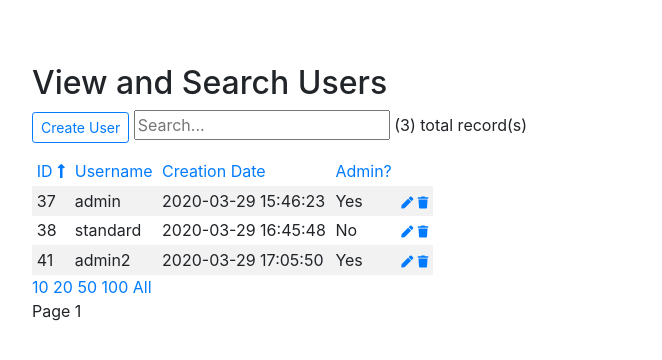
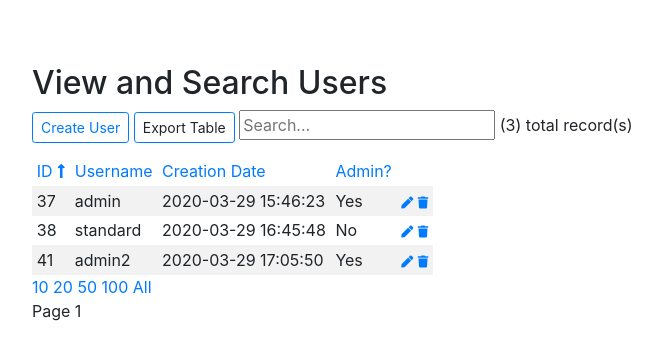
Before and after one commit to NoMagicMike/KSU-PMO-Capstone, a PHP site: page /get_user.php in a window 1280 px wide. Shown: the part 76-436 px from the top of the page, without its empty margins (0-662 px from the left). Run offline with PHP 8.4, Linux system fonts and the light colour scheme; a user stored in the database is signed in; data comes from the database, SQL or seed files in the repository; some libraries are stand-ins or nearby versions.

Commit message:
Can now export tables (Known bug, ID column in admin users table)

```diff
--- a/approve_project.php
+++ b/approve_project.php
@@ -157,6 +157,9 @@
 		<div class="d-inline-block">
 			<a class="btn btn-outline-primary btn-sm" href="create_project.php" role="button">Create Project</a>
 		</div>
+    <div class="d-inline-block">
+			<a class="btn btn-outline-primary btn-sm" role="button" onclick="ExportExcel('xlsx')">Export Table</a>
+		</div>
 		<div class="d-inline-block">
 			<form action="approve_project.php" method="get">
 				<input type="text" name="search" placeholder="Search..." value="<?=isset($_GET['search']) ? htmlentities($_GET['search'], ENT_QUOTES) : ''?>">
@@ -166,7 +169,7 @@
 	</div>
 	<!--end of container for the Create_project.php button link and custom search bar-->
 	<!--Beginning of table for records to be displayed-->
-	<table class="table-responsive table-striped table-sm"> <!-- class="table-responsive table-striped table-sm" -->
+	<table class="table-responsive table-striped table-sm" id="exportable_table"> <!-- class="table-responsive table-striped table-sm" -->
 		    <!--beginning of table column header row-->
 				<!--The records are ordered by project_id by default, but if the user clicks the
 				column heading i.e. "Title", the records will then be ordered by "Title".-->
--- a/get_project.php
+++ b/get_project.php
@@ -145,6 +145,9 @@
 			<a class="btn btn-outline-primary btn-sm" href="create_project.php" role="button">Create Project</a>
 		</div>
 		<div class="d-inline-block">
+			<a class="btn btn-outline-primary btn-sm" role="button" onclick="ExportExcel('xlsx')">Export Table</a>
+		</div>
+		<div class="d-inline-block">
 			<form action="get_project.php" method="get">
 				<input type="text" name="search" placeholder="Search..." value="<?=isset($_GET['search']) ? htmlentities($_GET['search'], ENT_QUOTES) : ''?>">
 			</form>
@@ -153,7 +156,7 @@
 	</div>
 	<!--end of container for the Create_project.php button link and custom search bar-->
 	<!--Beginning of table for records to be displayed-->
-	<table class="table-responsive table-striped table-sm"> <!-- class="table-responsive table-striped table-sm" -->
+	<table class="table-responsive table-striped table-sm" id="exportable_table"> <!-- class="table-responsive table-striped table-sm" -->
 		    <!--beginning of table column header row-->
 				<!--The records are ordered by project_id by default, but if the user clicks the
 				column heading i.e. "Title", the records will then be ordered by "Title".-->
--- a/get_user.php
+++ b/get_user.php
@@ -103,6 +103,9 @@
 		<div class="d-inline-block">
 			<a class="btn btn-outline-primary btn-sm" href="add_user.php" role="button">Create User</a>
 		</div>
+    <div class="d-inline-block">
+			<a class="btn btn-outline-primary btn-sm" role="button" onclick="ExportExcel('xlsx')">Export Table</a>
+		</div>
 		<div class="d-inline-block">
 			<form action="get_user.php" method="get">
 				<input type="text" name="search" placeholder="Search..." value="<?=isset($_GET['search']) ? htmlentities($_GET['search'], ENT_QUOTES) : ''?>">
@@ -113,7 +116,7 @@
 	<!--end of container for the add_user.php button link and custom search bar-->
 	<!--Beginning of table for records to be displayed-->
 	<!-- class="table table-striped" -->
-	<table class="table-responsive table-striped table-sm"><!-- class="table-responsive table-striped table-sm" -->
+	<table class="table-responsive table-striped table-sm" id="exportable_table"><!-- class="table-responsive table-striped table-sm" -->
 		    <!--beginning of table column header row-->
 				<!--The records are ordered by user_id by default, but if the user clicks the
 				column heading i.e. "Title", the records will then be ordered by "Title".-->
--- a/pmo_functions.php
+++ b/pmo_functions.php
@@ -64,6 +64,18 @@
     <script src="https://stackpath.bootstrapcdn.com/bootstrap/4.4.1/js/bootstrap.min.js" integrity="sha384-wfSDF2E50Y2D1uUdj0O3uMBJnjuUD4Ih7YwaYd1iqfktj0Uod8GCExl3Og8ifwB6" crossorigin="anonymous"></script>
     <!--link all the pages to the external styling css file, pmo_style.css-->
 		<link href="pmo_style.css" rel="stylesheet" type="text/css">
+    <script src="export.js"></script>
+    <script type="text/javascript" src="https://unpkg.com/xlsx@0.15.1/dist/xlsx.full.min.js"></script>
+
+    <script type="text/javascript">
+       function ExportExcel(type, fn, dl) {
+          var elt = document.getElementById('exportable_table');
+          var wb = XLSX.utils.table_to_book(elt, {sheet:"Sheet JS"});
+          return dl ?
+             XLSX.write(wb, {bookType:type, bookSST:true, type: 'base64'}) :
+             XLSX.writeFile(wb, fn || ('SheetJSTableExport.' + (type || 'xlsx')));
+       }
+    </script>
     </head>
 	<body>
 
```
